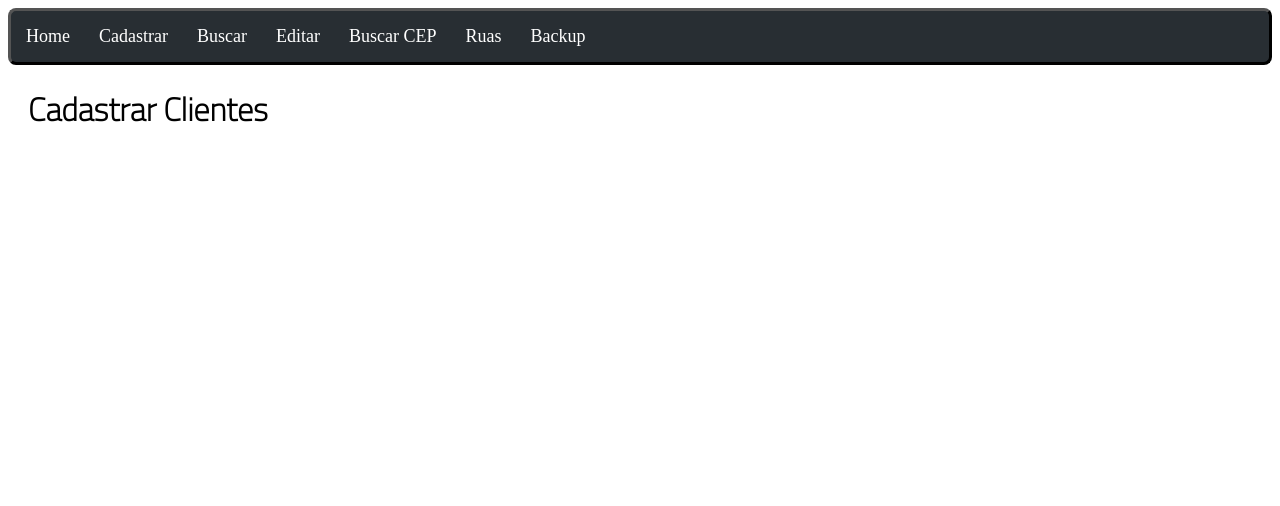
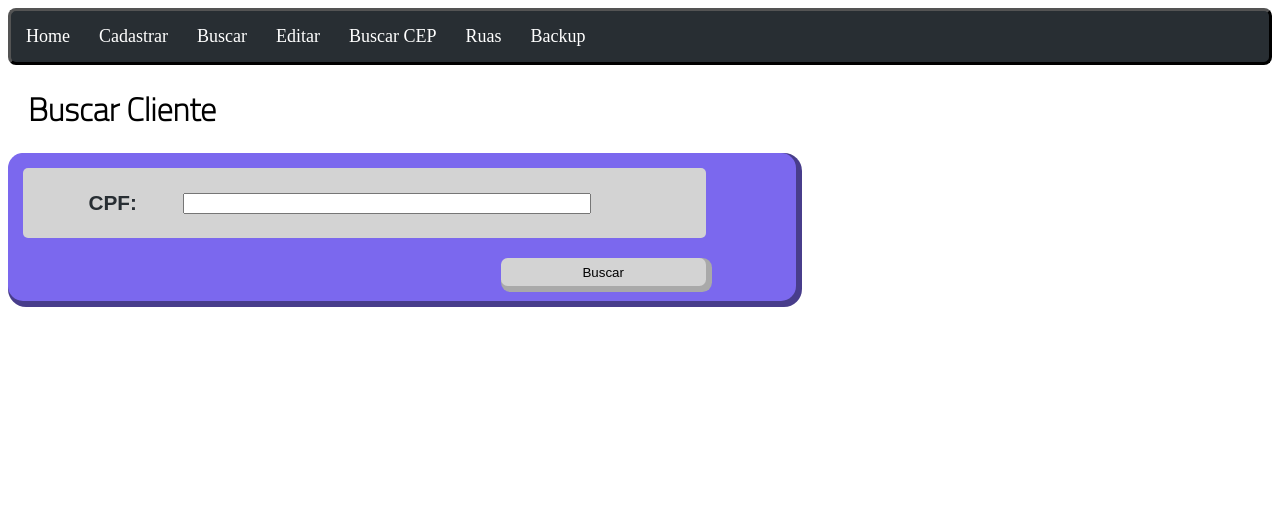
Before and after one commit to EderMiqueias/SistemaCadastro, a Django app: page /buscar/ in a window 1280 px wide. Shown: the top 506 px of the page. Run offline with Django 3.2, Linux system fonts and the light colour scheme.

Commit message:
Criado menu de buscas

```diff
--- a/core/templates/buscar.html
+++ b/core/templates/buscar.html
@@ -2,6 +2,32 @@
 <!---->
 {% block content %}
 <div>
-  <h1>Cadastrar Clientes</h1>
+  <h1>Buscar Cliente</h1>
+  <div id="formarea">
+    <form action="{% url 'buscar' %}" method="post">
+      {% csrf_token %}
+      <table id="mtable">
+        <tr>
+          <th><label for="id_cpf">CPF:</label></th>
+          <td>
+            <input type="text" name="cpf" maxlength="11" required id="id_cpf" />
+          </td>
+        </tr>
+      </table>
+      <div style="text-align: right; width: 90%;">
+        <button type="submit" class="btn">Buscar</button>
+      </div>
+    </form>
+  </div>
+  {% if cliente %} {% if cliente == 404 %}
+  <h1>Cliente não encontrado na base de dados :(</h1>
+  {% else %}
+  <h1>
+    Id: {{ cliente.mid }}<br />
+    Nome: {{ cliente.nome }}<br />
+    CPF: {{ cliente.cpf }}<br />
+    Endereço: {{ cliente.endereco }}
+  </h1>
+  {% endif %} {% endif %}
 </div>
 {% endblock %}
--- a/core/views.py
+++ b/core/views.py
@@ -1,5 +1,6 @@
 from django.shortcuts import render, redirect
 from .forms import ClienteModelForm
+from .models import Endereco, Cliente
 
 
 def index(request):
@@ -25,8 +26,16 @@ def cadastrar(request):
     }
     return render(request, 'cadastrar.html', context)
 
+
 def buscar(request):
-    return render(request,"buscar.html")
+    cliente = None
+    if str(request.method) == "POST":
+        cpf = request.POST['cpf']
+        cliente = Cliente().fromCpf(cpf)
+    content = {
+        'cliente': cliente
+    }
+    return render(request,"buscar.html",content)
 
 
 def editar(request):
--- a/sistema/db.py
+++ b/sistema/db.py
@@ -1,9 +1,9 @@
 import pymongo
 
+url = "35.193.200.100"
+port = 2323
+client = pymongo.MongoClient(host=url,port=port)
 
 def getdb():
-    url = "35.193.200.100"
-    port = 2323
-    client = pymongo.MongoClient(host=url,port=port)
     db = client['sistemaweb']
     return db
```
Also changed, not shown: core/models.py (+10 -2 lines).
